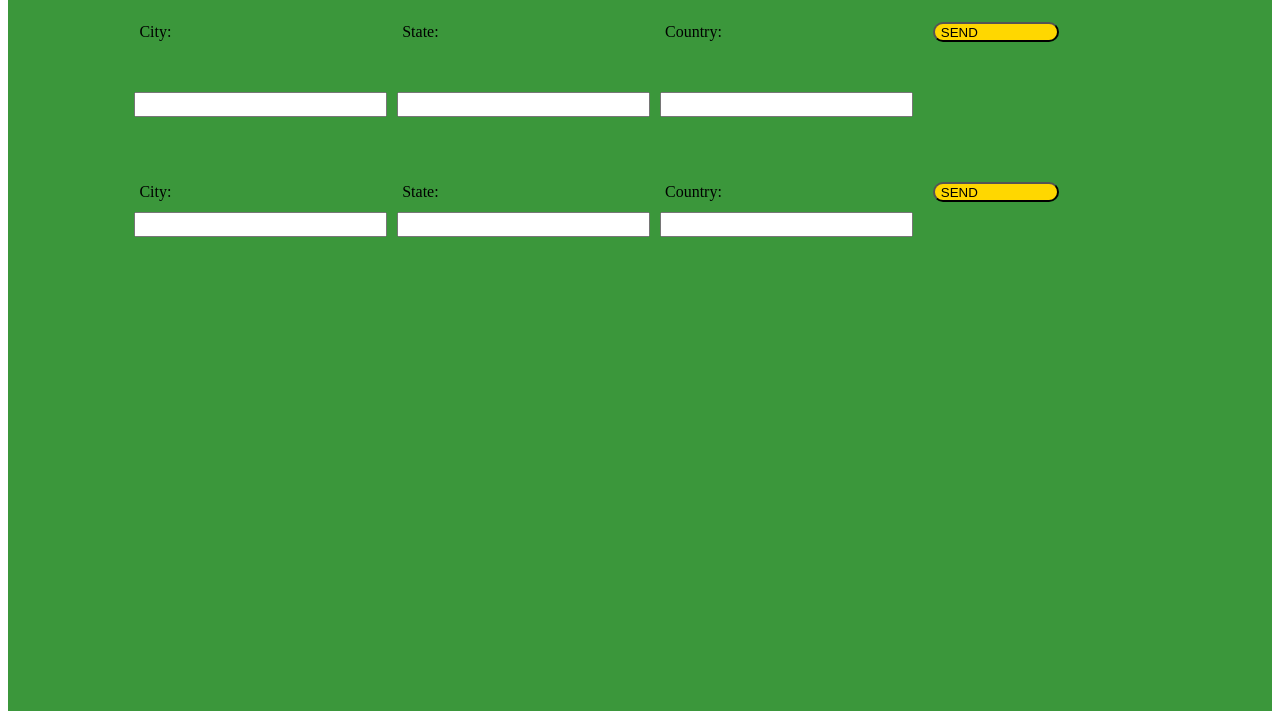
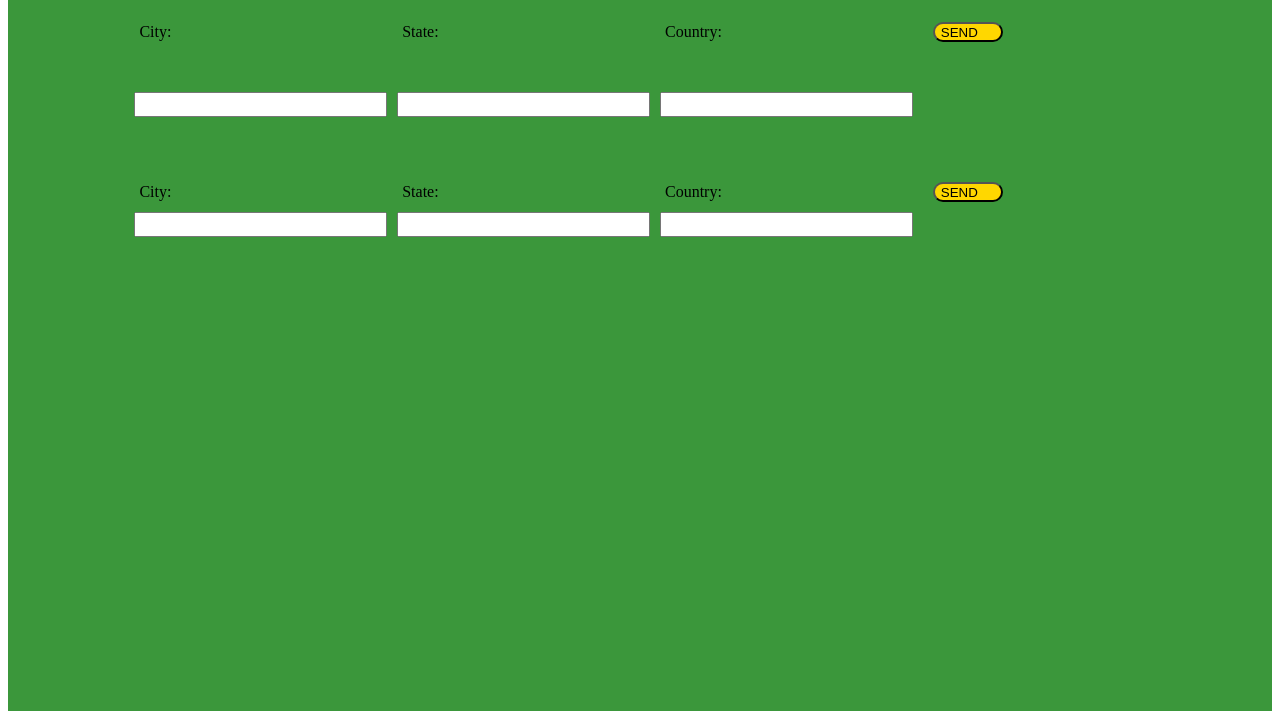
Before and after one commit to gustavobastian/weather-app, a website built with webpack: page dist/index.html in a window 1280 px wide. Shown: the part 89-800 px from the top of the page. Built offline with nearby package versions, Linux system fonts and the light colour scheme; no server answers.

Commit message:
send button

```diff
--- a/src/style.css
+++ b/src/style.css
@@ -61,7 +61,7 @@
     text-align: center;
     align-items: center;
     height: 20px;
-    width: 50%;
+    width: 70px;
     border-radius: 50px;
 }
 
```
Also changed, not shown: 1 other file.
